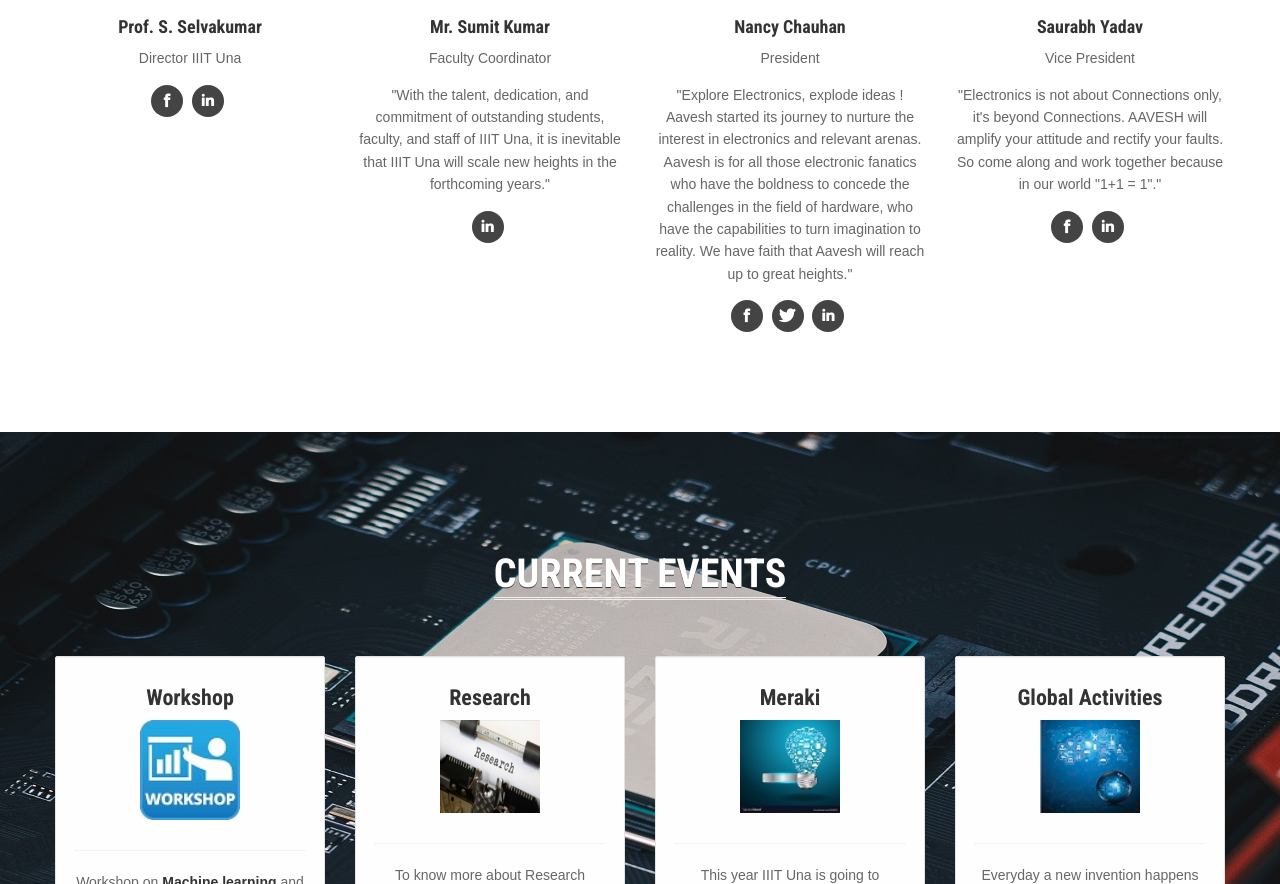
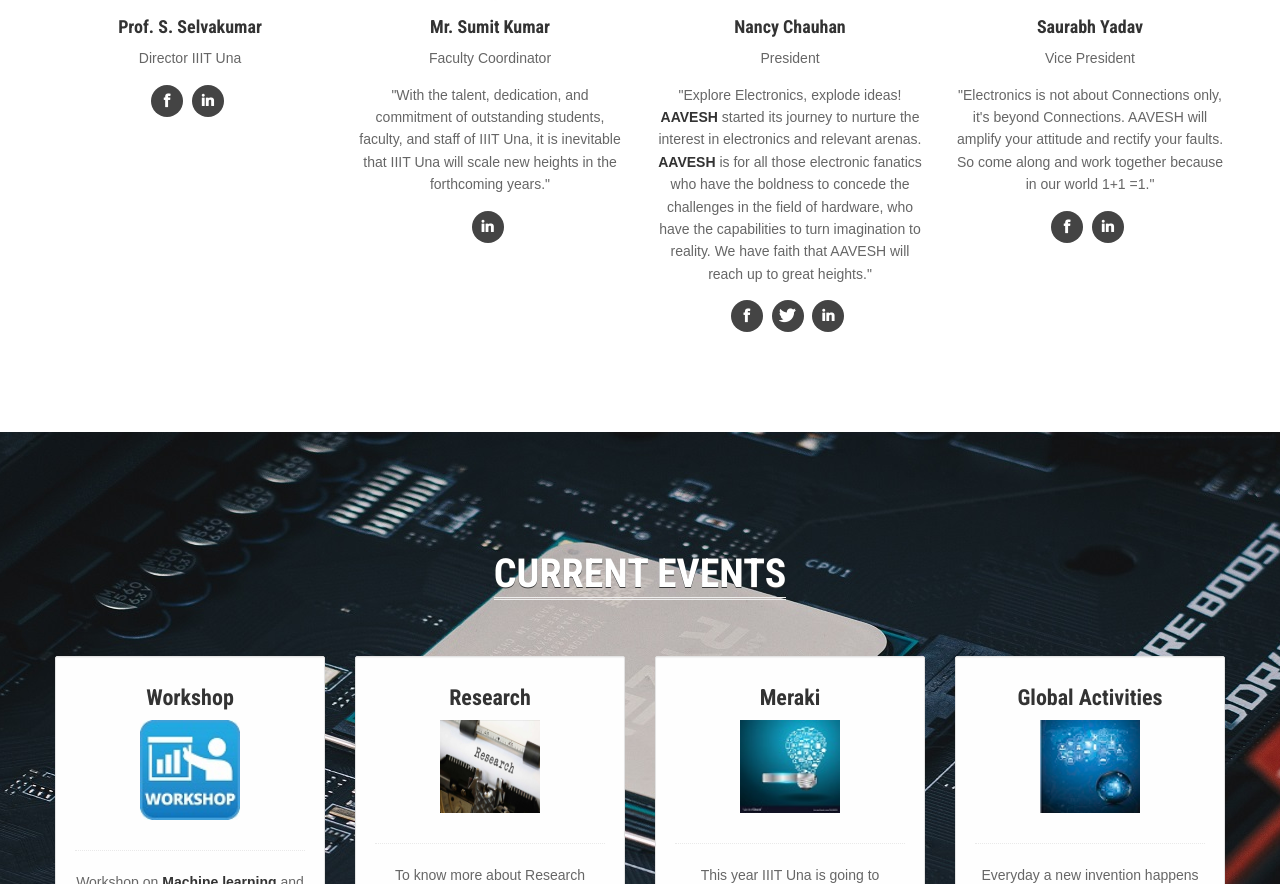
Before and after one commit to aavesh-iiitu/Aavesh-IIITU.github.io, a plain HTML site: page index.html in a window 1280 px wide. Shown: the part 1209-2093 px from the top of the page. Drawn offline with Linux system fonts and the light colour scheme.

Commit message:
Update index.html

```diff
--- a/index.html
+++ b/index.html
@@ -163,9 +163,9 @@
              President
             </p>
             <p>
-	     "Explore Electronics, explode ideas ! Aavesh started its journey to nurture the interest in electronics and relevant arenas.
-		    Aavesh is for all those electronic fanatics who have the boldness to concede the challenges in the field of hardware,
-		    who have the capabilities to turn imagination to reality. We have faith that Aavesh will reach up to great heights."
+		    "Explore Electronics, explode ideas! <strong>AAVESH</strong> started its journey to nurture the interest in electronics and relevant arenas.
+		    <strong>AAVESH</strong> is for all those electronic fanatics who have the boldness to concede the challenges in the field of hardware,
+		    who have the capabilities to turn imagination to reality. We have faith that AAVESH will reach up to great heights."
 		  </p>
             <ul class="social-profile">
               <li><a href="https://www.facebook.com/nancy.vatsal"><i class="icon-facebook icon-32 icon-circled"></i></a></li>
@@ -183,7 +183,7 @@
             </p>
            <p>
 	      "Electronics is not about Connections only, it's beyond Connections. AAVESH will amplify your attitude and
-		   rectify your faults. So come along and work together because in our world "1+1 = 1"."
+		   rectify your faults. So come along and work together because in our world 1+1 =1."
 		  </p>
 
 
```
